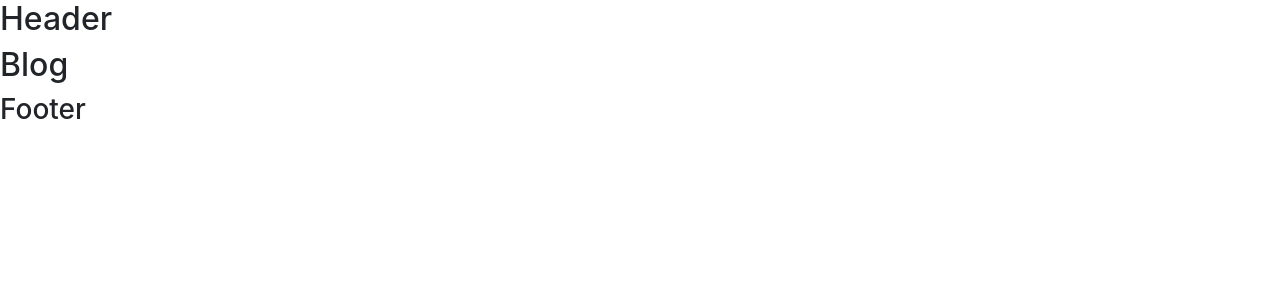
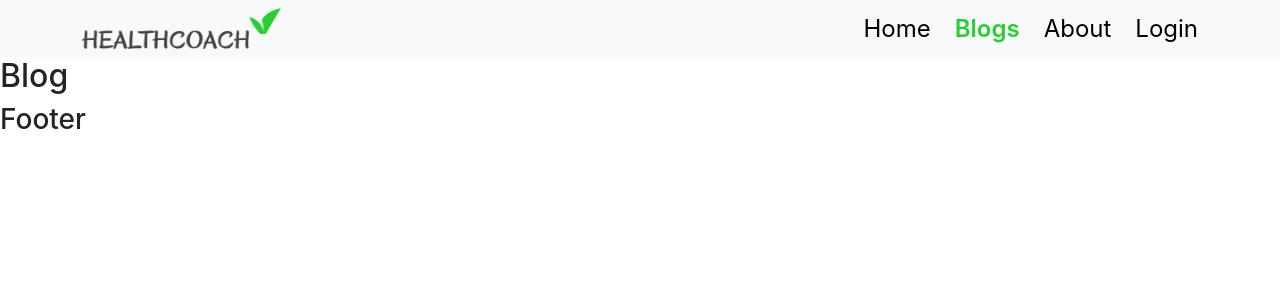
Before and after one commit to rokib97/health-coach, a React (Create React App) app: page /blogs in a window 1280 px wide. Shown: the top 300 px of the page. Built offline with nearby package versions, Linux system fonts and the light colour scheme.

Commit message:
added navbar with active link

```diff
--- /dev/null
+++ b/src/Pages/Shared/Header/Header.css
@@ -0,0 +1,21 @@
+.active-link {
+  text-decoration: none;
+  font-size: 24px;
+  margin-left: 24px;
+  transition: color ease-in-out 300ms;
+  color: #2acd35;
+  font-weight: 600;
+}
+.navbar-color a:hover {
+  color: #2acd35;
+}
+.link {
+  color: black;
+  text-decoration: none;
+  font-size: 24px;
+  margin-left: 24px;
+  transition: color ease-in-out 300ms;
+}
+.lick:hover {
+  color: #2acd35;
+}
--- a/src/Pages/Shared/Header/Header.js
+++ b/src/Pages/Shared/Header/Header.js
@@ -1,10 +1,47 @@
 import React from "react";
+import { Container, Nav, Navbar } from "react-bootstrap";
+import { NavLink } from "react-router-dom";
+import logo from "../../../Images/logo.png";
+import "./Header.css";
 
 const Header = () => {
   return (
-    <div>
-      <h2>Header</h2>
-    </div>
+    <Navbar collapseOnSelect expand="lg" bg="light" variant="light">
+      <Container>
+        <NavLink to="/">
+          <img width={200} src={logo} alt="" />
+        </NavLink>
+        <Navbar.Toggle aria-controls="responsive-navbar-nav" />
+        <Navbar.Collapse id="responsive-navbar-nav">
+          <Nav className="ms-auto navbar-color">
+            <NavLink
+              className={({ isActive }) => (isActive ? "active-link" : "link")}
+              to={"/"}
+            >
+              Home
+            </NavLink>
+            <NavLink
+              className={({ isActive }) => (isActive ? "active-link" : "link")}
+              to={"/blogs"}
+            >
+              Blogs
+            </NavLink>
+            <NavLink
+              className={({ isActive }) => (isActive ? "active-link" : "link")}
+              to={"/about"}
+            >
+              About
+            </NavLink>
+            <NavLink
+              className={({ isActive }) => (isActive ? "active-link" : "link")}
+              to={"/login"}
+            >
+              Login
+            </NavLink>
+          </Nav>
+        </Navbar.Collapse>
+      </Container>
+    </Navbar>
   );
 };
 
```
Also changed, not shown: src/Images/logo.png (added).
